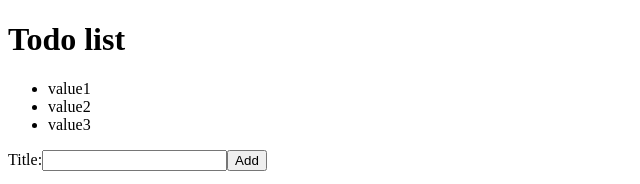
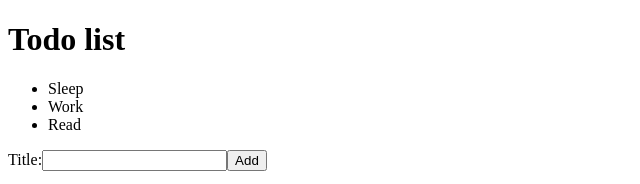
Before and after one commit to Code-the-Dream-School/react-cockatoo, a React (Create React App) app: page / in a window 1280 px wide. Shown: the top 184 px of the page, without its empty margins (0-640 px from the left). Built offline with nearby package versions, Linux system fonts and the light colour scheme; the HTML template or start-up script is replaced by a standard one.

Commit message:
lesson-1-3: TodoListItem created

```diff
--- a/src/AddTodoForm.js
+++ b/src/AddTodoForm.js
@@ -1,12 +1,22 @@
 import React from 'react';
 
-function AddTodoForm() {
+function AddTodoForm(props) {
+
+    const handleAddTodo = (event) => {
+        event.preventDefault()
+        var todoTitle = event.target["title"].value
+        console.log(todoTitle);
+        props.onAddTodo(todoTitle)
+        document.getElementById("todoForm").reset();
+
+
+    }
 
     return (
 
-        <form>
+        <form id="todoForm" onSubmit={handleAddTodo}>
             <label htmlFor="todoTitle">Title:</label>
-            <input id="todoTitle" type="text" />
+            <input id="todoTitle" type="text" name="title" />
             <button>Add</button>
         </form>
 
--- a/src/App.js
+++ b/src/App.js
@@ -1,14 +1,18 @@
-import React from 'react';
+import React from 'react'
 import TodoList from './TodoList'
 import AddTodoForm from './AddTodoForm'
+import { useState } from 'react'
 
 function App() {
+
+  const [newTodo, setNewTodo] = useState();
 
   return (
     <div>
       <h1>Todo list</h1>
       <TodoList />
-      <AddTodoForm />
+      <AddTodoForm onAddTodo={setNewTodo} />
+      <p>{newTodo}</p>
     </div>
   );
 }
--- a/src/TodoList.js
+++ b/src/TodoList.js
@@ -1,21 +1,20 @@
 import React from 'react';
+import TodoListItem from './TodoListItem';
 
 let todoList = [
-    {id: 1, title: "value1"},
-    {id: 2, title: "value2"},
-    {id: 3, title: "value3"}
-  ]
+    { id: 1, title: "Sleep" },
+    { id: 2, title: "Work" },
+    { id: 3, title: "Read" }
+]
 
 function TodoList() {
 
     return (
-
         <ul>
             {
-                todoList.map(todoItem => <li key={todoItem.id}>{todoItem.title}</li>)
+                todoList.map(todo => <TodoListItem key={todo.id} todo={todo}></TodoListItem>)
             }
         </ul>
-
     );
 
 
--- /dev/null
+++ b/src/TodoListItem.js
@@ -0,0 +1,9 @@
+import React from 'react';
+
+function TodoListItem(props) {
+    return (
+        <li>{props.todo.title}</li>
+    );
+}
+
+export default TodoListItem;
```
